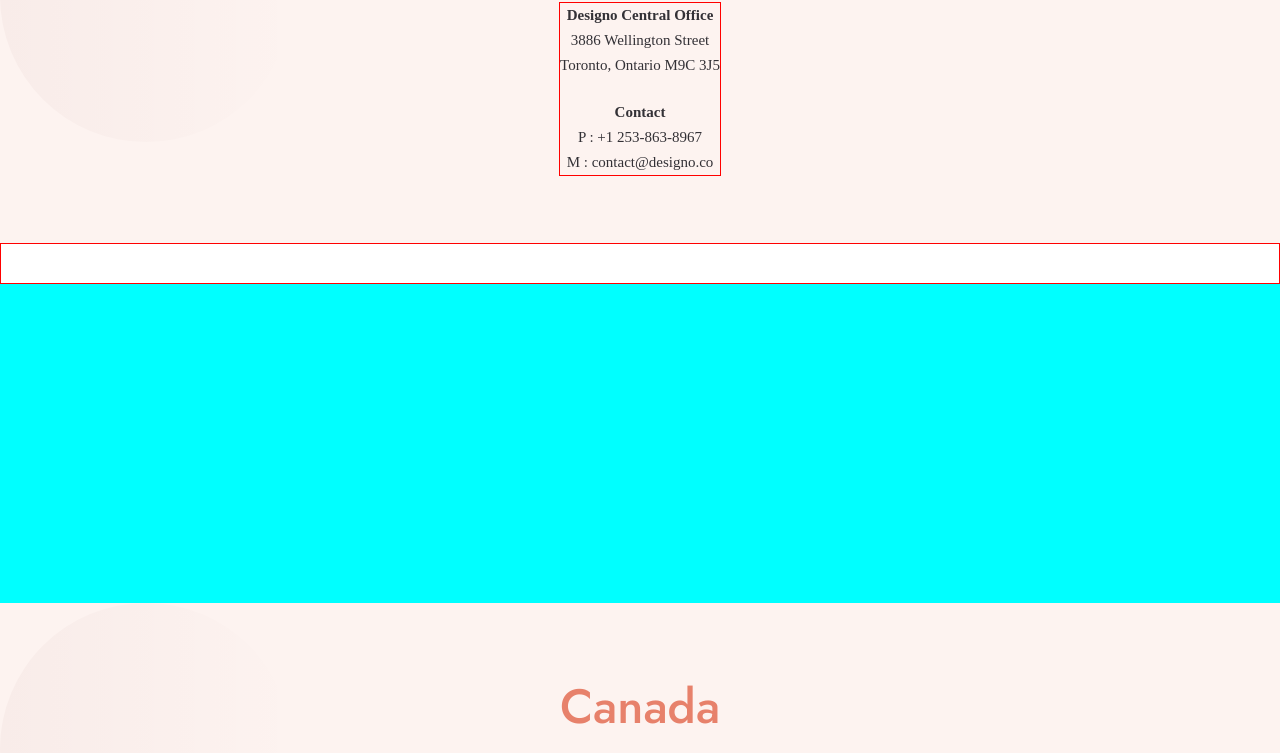
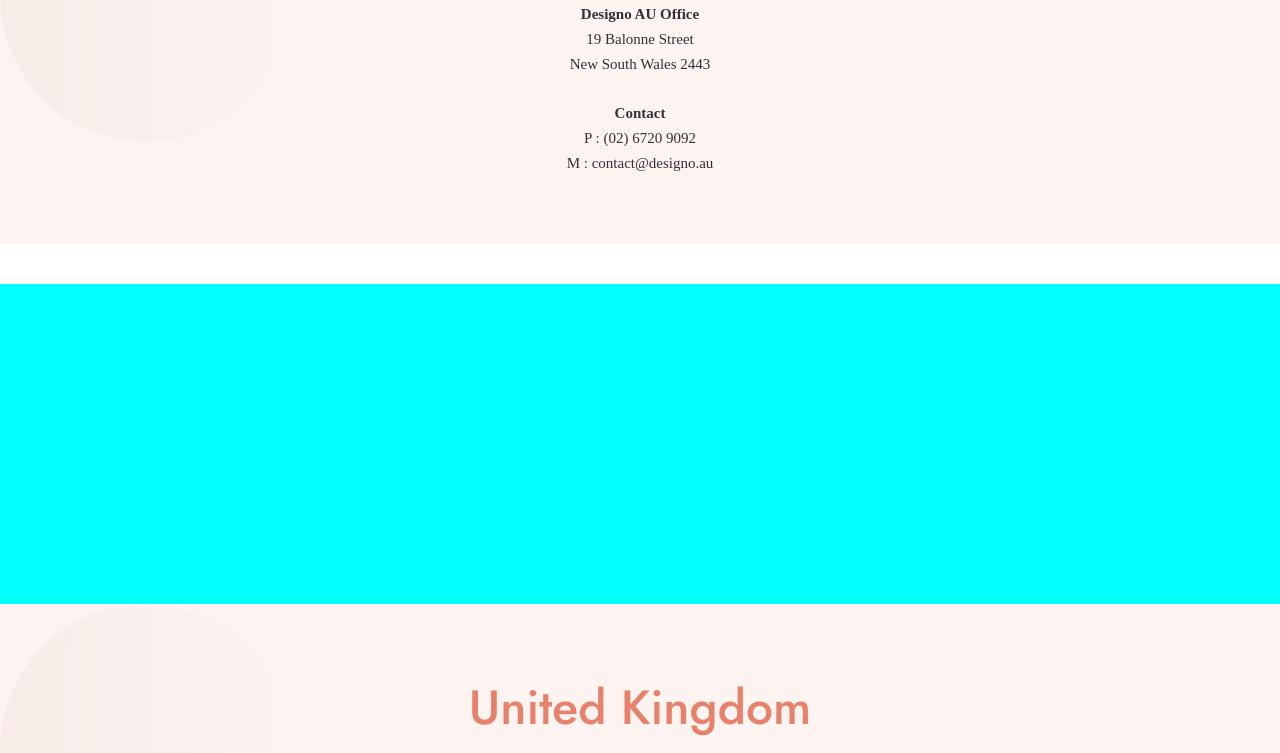
Before and after one commit to danielopq/designo, a React (Vite) app: page / in a window 1280 px wide. Shown: the part 1379-2132 px from the top of the page. Built offline with nearby package versions, Linux system fonts and the light colour scheme; a web font is replaced by a local one.

Commit message:
offices.json created, LocationDetails - done

```diff
--- /dev/null
+++ b/src/assets/data/offices.json
@@ -0,0 +1,28 @@
+{
+  "offices": [
+    {
+      "country": "Canada",
+      "branch": "Designo Central Office",
+      "firstLineAdd": "3886 Wellington Street",
+      "secondLineAdd": "Toronto, Ontario M9C 3J5",
+      "phone": "+1 253-863-8967",
+      "email": "contact@designo.co"
+    },
+    {
+      "country": "Australia",
+      "branch": "Designo AU Office",
+      "firstLineAdd": "19 Balonne Street",
+      "secondLineAdd": "New South Wales 2443",
+      "phone": "(02) 6720 9092",
+      "email": "contact@designo.au"
+    },
+    {
+      "country": "United Kingdom",
+      "branch": "Designo UK Office",
+      "firstLineAdd": "13  Colorado Way",
+      "secondLineAdd": "Rhyd-y-fro SA8 9GA",
+      "phone": "078 3115 1400",
+      "email": "contact@designo.uk"
+    }
+  ]
+}
--- a/src/components/pages/locations/Locations.tsx
+++ b/src/components/pages/locations/Locations.tsx
@@ -1,13 +1,31 @@
 import './locations.scss';
 
+import data from '../../../assets/data/offices.json';
 import LocationDetails from './components/LocationDetails';
+
+type details = {
+    country: string;
+    branch: string;
+    firstLineAdd: string;
+    secondLineAdd: string;
+    phone: string;
+    email: string;
+}
 
 const Locations: React.FC = () => {
     return (
         <main id="locations">
-            <LocationDetails />
-            <LocationDetails />
-            <LocationDetails />
+            {data.offices.map((office: details, index: number) => (
+                <LocationDetails
+                    key={index}
+                    country={office.country}
+                    branch={office.branch}
+                    firstLineAdd={office.firstLineAdd}
+                    secondLineAdd={office.secondLineAdd}
+                    phone={office.phone}
+                    email={office.email}
+                />
+            ))}
         </main>
     )
 }
--- a/src/components/pages/locations/components/LocationDetails.tsx
+++ b/src/components/pages/locations/components/LocationDetails.tsx
@@ -1,21 +1,30 @@
 import './locationDetails.scss';
 
-const LocationDetails = () => {
+type LocationDetailsProps = {
+    country: string;
+    branch: string;
+    firstLineAdd: string;
+    secondLineAdd: string;
+    phone: string;
+    email: string;
+}
+
+const LocationDetails:React.FC<LocationDetailsProps> = ({country,branch,firstLineAdd,secondLineAdd,phone,email}) => {
     return (
         <div className='locationDetails'>
             <div className='locationMap'></div>
             <div className='locationOffice'>
-                <h1 className='LocationCountry'>Canada</h1>
+                <h1 className='LocationCountry'>{country}</h1>
                 <div className='detailsCont'>
                     <div>
-                        <p className='detailsHeader'>Designo Central Office</p>
-                        <p className='detailsLine'>3886 Wellington Street</p>
-                        <p className='detailsLine'>Toronto, Ontario M9C 3J5</p>
+                        <p className='detailsHeader'>{branch}</p>
+                        <p className='detailsLine'>{firstLineAdd}</p>
+                        <p className='detailsLine'>{secondLineAdd}</p>
                     </div>
                     <div>
                         <p className='detailsHeader'>Contact</p>
-                        <p className='detailsLine'>P : +1 253-863-8967</p>
-                        <p className='detailsLine'>M : contact@designo.co</p>
+                        <p className='detailsLine'>P : {phone}</p>
+                        <p className='detailsLine'>M : {email}</p>
                     </div>
                 </div>
             </div>
--- a/src/components/pages/locations/components/locationDetails.scss
+++ b/src/components/pages/locations/components/locationDetails.scss
@@ -5,7 +5,6 @@
     flex-direction: column;
     align-items: center;
     justify-content: space-between;
-    border: solid 1px red;
 
     .locationMap {
         width: inherit;
@@ -34,7 +33,6 @@
             flex-direction: column;
             align-items: center;
             justify-content: space-between;
-            border: solid 1px red;
             color: rgb(51, 49, 54);
 
             .detailsHeader {
--- a/src/components/pages/locations/locations.scss
+++ b/src/components/pages/locations/locations.scss
@@ -1,10 +1,9 @@
 #locations{
     width: 100vw;
-    height: 2222px;
     margin-bottom: 310px;
     display: flex;
     flex-direction: column;
     align-items: center;
     justify-content: space-between;
-    border: solid 1px red;
+    row-gap: 40px;
 }
```
